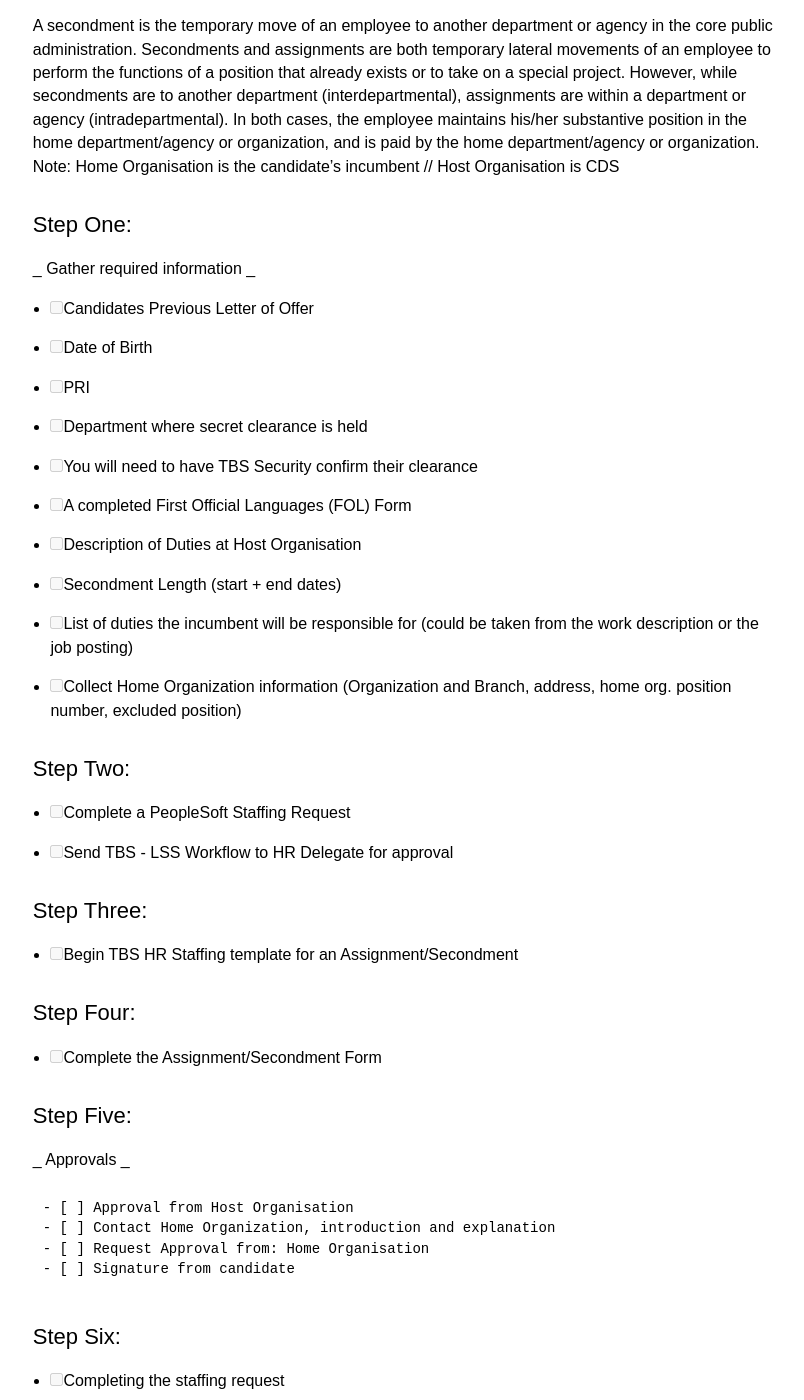
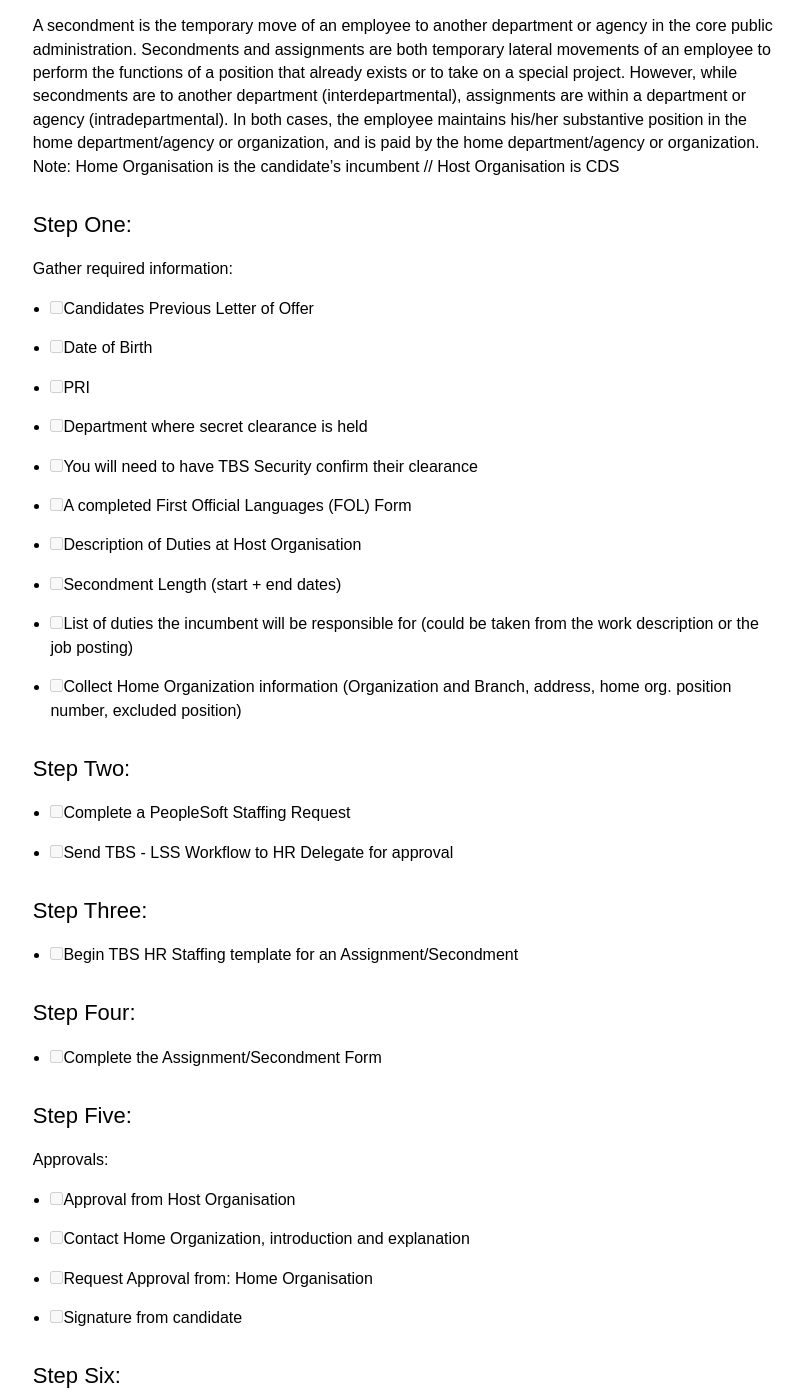
Before and after one commit to cds-snc/talent, a Jekyll site: the page built from _pages/en/Staffing Processes/Secondments.md, in a window 1280 px wide and 1400 px high, scrolled down 287 px. Shown: the whole window, without its empty margins (236-1040 px from the left). Built offline with Jekyll 4.4.1, drawn with Linux system fonts in a browser that asks for light colours; part of the change alters nothing that is shown.

```diff
--- a/_pages/en/Staffing Processes/Secondments.md
+++ b/_pages/en/Staffing Processes/Secondments.md
@@ -15,8 +15,7 @@ Secondments and assignments are both temporary lateral movements of an employee
 Note: Home Organisation is the candidate’s incumbent // Host Organisation is CDS
 
 ## Step One:
-_ Gather required information _
-
+Gather required information:
 - [ ] Candidates Previous Letter of Offer
 - [ ] Date of Birth
 - [ ] PRI
@@ -34,20 +33,22 @@ _ Gather required information _
 - [ ] Complete a PeopleSoft Staffing Request
 - [ ] Send TBS - LSS  Workflow to HR Delegate for approval
 
+
 ## Step Three:
 - [ ] Begin TBS HR Staffing template for an Assignment/Secondment
+
 
 ## Step Four:
 - [ ] Complete the Assignment/Secondment Form
 
 
 ## Step Five:
-_ Approvals _
+Approvals:
+   - [ ] Approval from Host Organisation
+   - [ ] Contact Home Organization, introduction and explanation
+   - [ ] Request Approval from: Home Organisation
+   - [ ] Signature from candidate
 
-    - [ ] Approval from Host Organisation
-    - [ ] Contact Home Organization, introduction and explanation
-    - [ ] Request Approval from: Home Organisation
-    - [ ] Signature from candidate
 
 ## Step Six:
 - [ ] Completing the staffing request
```
